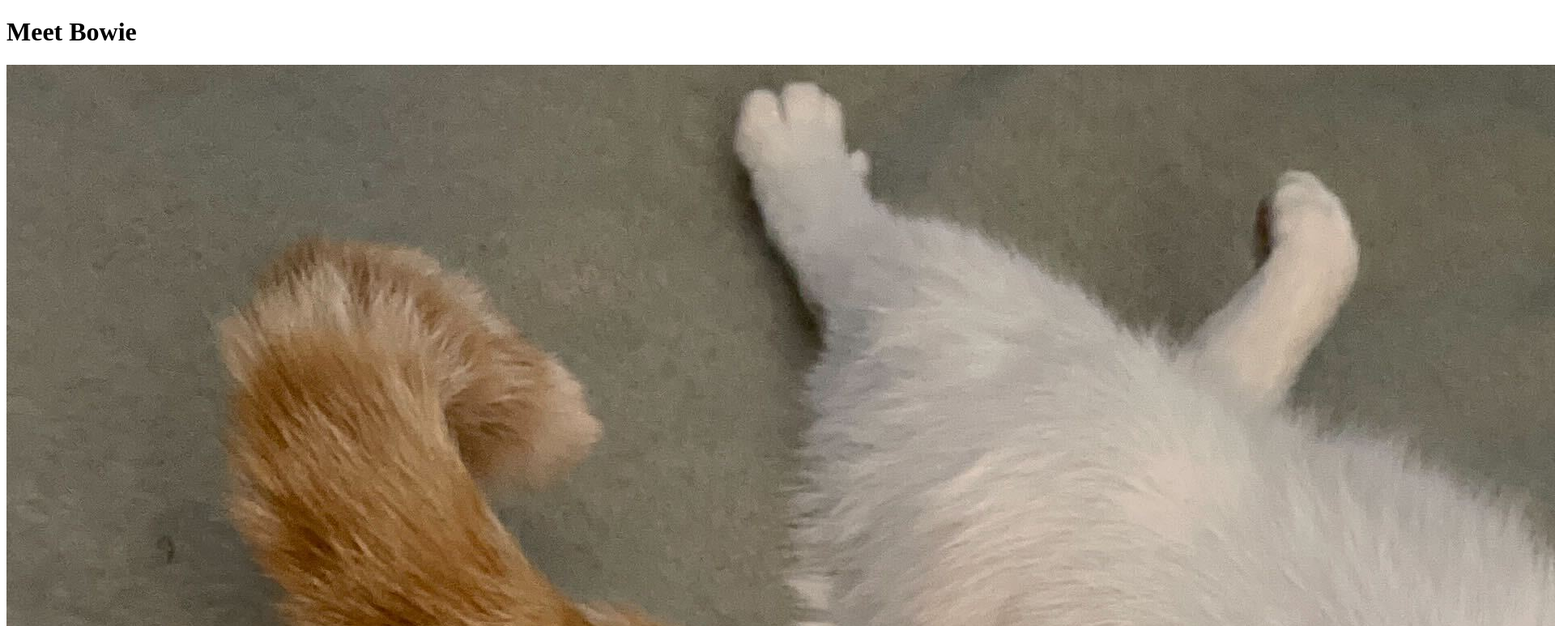
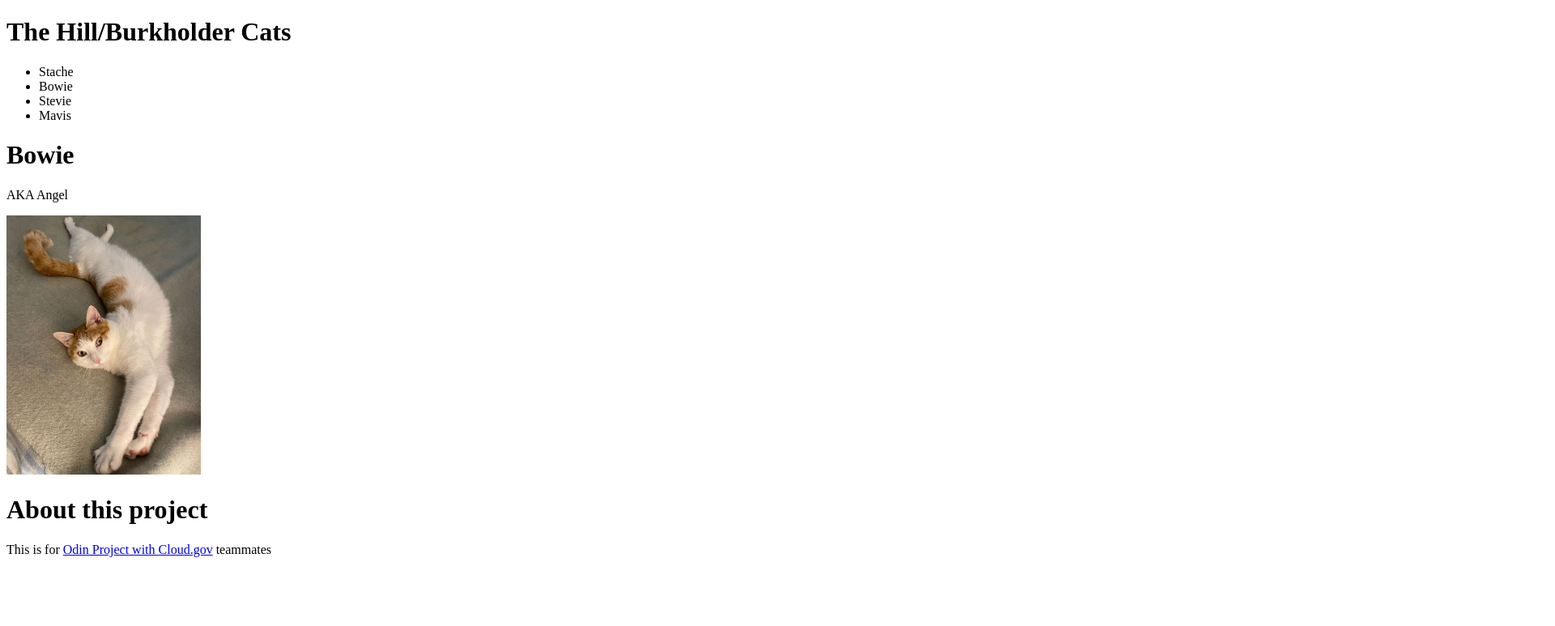
Before and after one commit to pburkholder/odin-project, a plain HTML site: page index.html in a window 1280 px wide. Shown: the top 773 px of the page at 81% size, 1920 px wide, since content can reach past the window. Drawn offline with Linux system fonts and the light colour scheme.

Commit message:
Used boilerpage, image size

```diff
--- a/index.html
+++ b/index.html
@@ -1,13 +1,26 @@
-<!DOCTYPE html>
-<html lang-"en">
-    <head>
-        <meta charset="UTF-8">
-        <title>My cats are cute</title>
-    </head>
-    <body>
-        <h1>Meet Bowie</h1>
-        <img src="img/bowie_stretch.jpg" alt="White and tan cat does a big lazy stretch"/>
-        <p>This is Bowie</p>
-    </body>
+<!doctype html>
+<html lang="en">
+  <head>
+    <meta charset="UTF-8" />
+    <meta name="viewport" content="width=device-width, initial-scale=1.0" />
+    <title>Meet the cats</title>
+  </head>
+  <body>
+    <h1>The Hill/Burkholder Cats</h1>
+    <ul>
+      <li>Stache</li>
+      <li>Bowie</li>
+      <li>Stevie</li>
+      <li>Mavis</li>
+    </ul>
+    <h1>Bowie</h1>
+    <p>AKA Angel</p>
+    <img height="320" src="./img/bowie_stretch.jpg" alt="cat">
+    <!-- A comment -->
 
+    <h1>About this project</h1>
+    <p>This is for <a href="https://theodinproject.com/">Odin Project with
+        <a href="https://cloud.gov">Cloud.gov</a> teammates
+    </p>
+  </body>
 </html>
```
